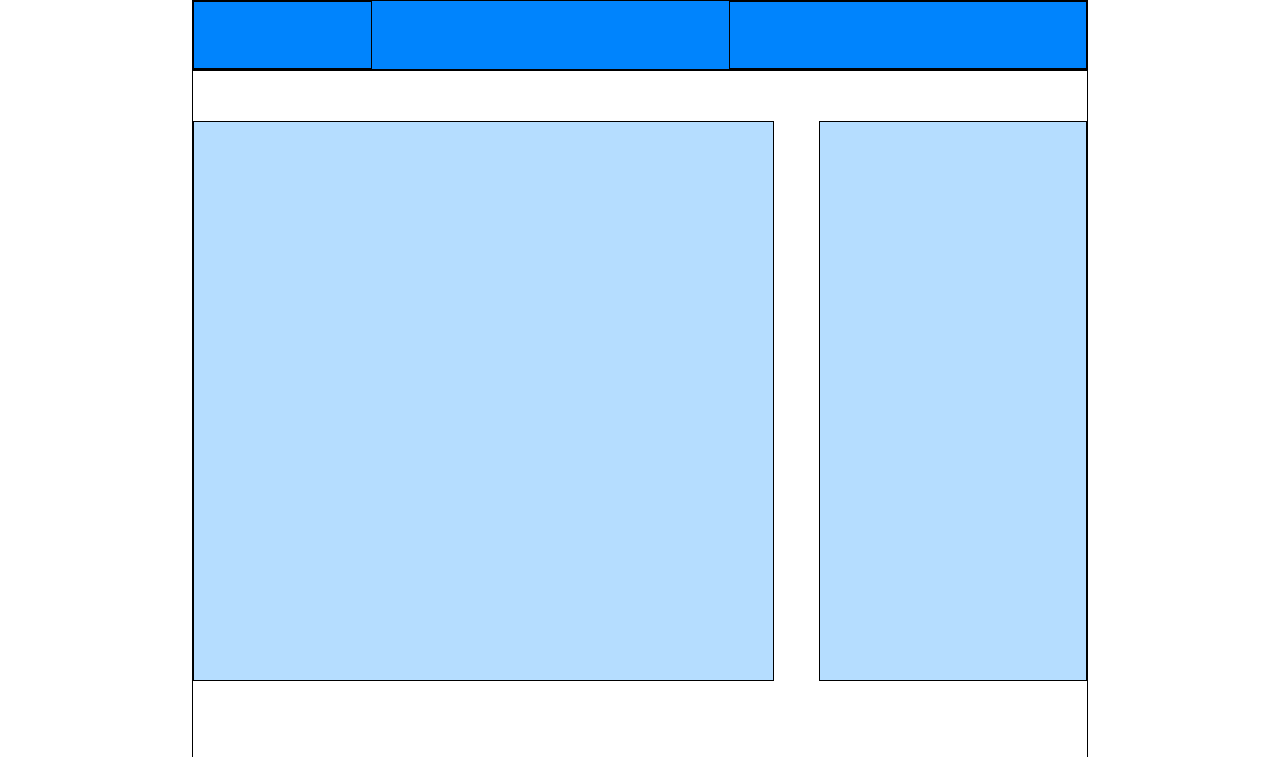
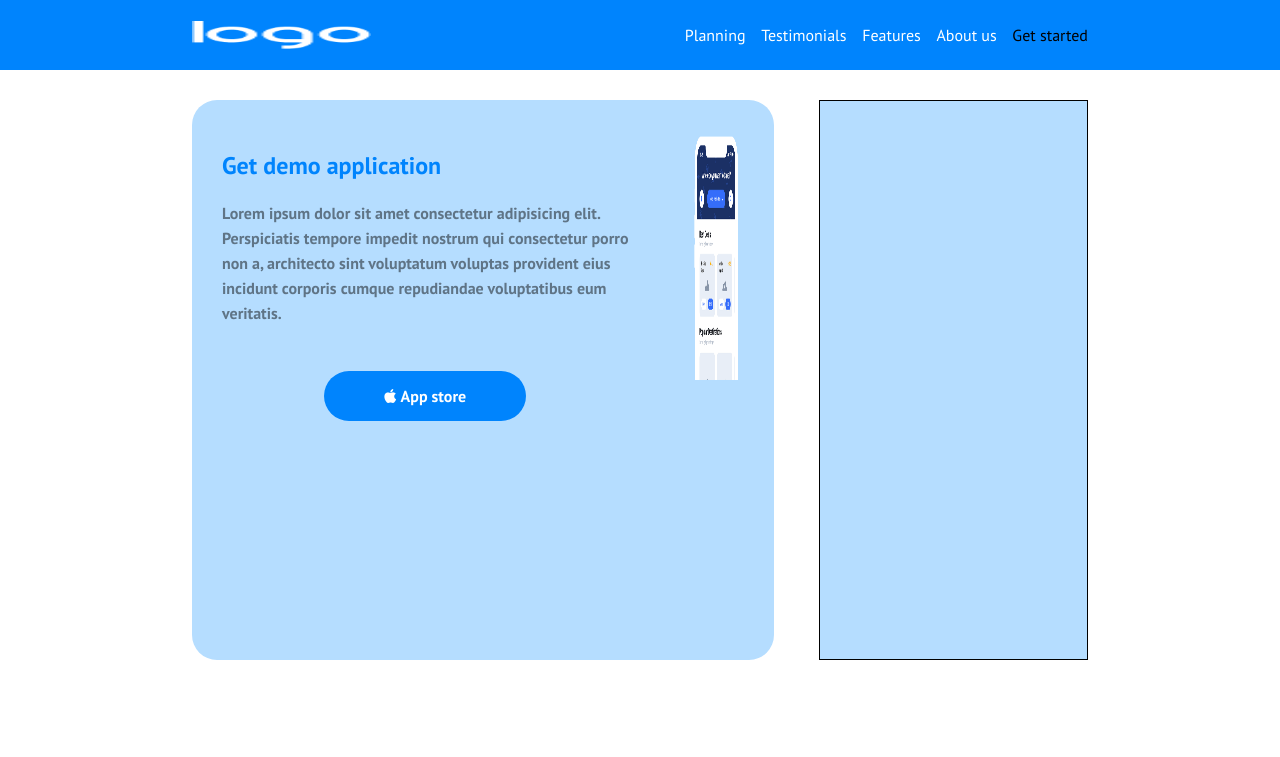
Before and after one commit to saranazli/htmlcss-responsive-layout, a plain HTML site: page index.html in a window 1280 px wide. Shown: the top 757 px of the page. Drawn offline with Linux system fonts and the light colour scheme.

Commit message:
[add] heade and fisrt card in main

```diff
--- a/index.html
+++ b/index.html
@@ -3,22 +3,43 @@
 <head>
   <meta charset="UTF-8">
   <meta name="viewport" content="width=device-width, initial-scale=1.0">
+  <!-- stili  -->
+  <link rel='stylesheet' href='https://cdnjs.cloudflare.com/ajax/libs/font-awesome/6.5.1/css/all.css' integrity='sha512-tx5+1LWHez1QiaXlAyDwzdBTfDjX07GMapQoFTS74wkcPMsI3So0KYmFe6EHZjI8+eSG0ljBlAQc3PQ5BTaZtQ==' crossorigin='anonymous'/>
+  <link rel="preconnect" href="https://fonts.googleapis.com">
+  <link rel="preconnect" href="https://fonts.gstatic.com" crossorigin>
+  <link href="https://fonts.googleapis.com/css2?family=PT+Sans:ital,wght@0,400;0,700;1,400;1,700&display=swap" rel="stylesheet">
   <link rel="stylesheet" href="./style/main.css">
   <title>Responsive</title>
 </head>
 <body>
   <header class="d-flex center">
 
-    <section class="header conteiner d-flex center space-between debug">
+    <section class="header conteiner d-flex center space-between">
 
-      <div class="logo debug">
-        <!-- logo  -->
+      <div class="logo d-flex a-i-center">
+        <img class="logo-img" src="./img/logo.png" alt="logo">
       </div>
-      <menu class="burger debug">
-        <!-- burger -->
+      <menu class="burger d-flex a-i-center">
+        <i class="fa-solid fa-bars"></i>
       </menu>
-      <nav class="nav debug">
-        <!-- nav  -->
+      <nav class="nav">
+        <ul class="d-flex center space-between">
+          <li class="nav-li">
+            Planning
+          </li>
+          <li class="nav-li">
+            Testimonials
+          </li>
+          <li class="nav-li">
+            Features
+          </li>
+          <li class="nav-li">
+            About us
+          </li>
+          <li class="nav-li">
+            <a class="btn border-r" href="#"> Get started</a>
+          </li>
+        </ul>
       </nav>
 
     </section>
@@ -30,13 +51,35 @@
 
     <section class="d-flex center">
 
-      <section class="demo-section conteiner debug">
+      <section class="demo-section conteiner">
 
-        <div class="row">
-          <div class="big-card m-b m-t debug">
-            <!-- Demo app  -->
+        <div class="row d-flex-l f-wrap-w-l">
+
+          <div class="big-card d-flex-l m-b m-t border-r">
+
+            <div class="big-text">
+              <h3 class="b">Get demo application</h3>
+              <p class="demo-p b">
+                Lorem ipsum dolor sit amet consectetur adipisicing elit. Perspiciatis tempore impedit nostrum qui consectetur porro non a, architecto sint voluptatum voluptas provident eius incidunt corporis cumque repudiandae voluptatibus eum veritatis.
+              </p>
+              <div class="demo-btn">
+                <a class="blue-btn border-r" href="#">
+                  <i class="fa-brands fa-apple"></i>
+                  <span class="b">App store</span>
+                </a>
+              </div>
+
+            </div>
+
+            <div class="big-img">
+              <img src="./img/phone.png" alt="phone">
+            </div>
+
           </div>
+
           <div class="small-card medium m-b debug">
+
+
 
           </div>
         </div>
@@ -107,7 +150,7 @@
         <div class="with-us-title m-t m-b debug">
           <!-- title -->
         </div>
-        <div class="row-with-us">
+        <div class="row-with-us d-flex-l j-c-center-l f-wrap-w-l ">
           <div class="with-us-cards m-b  debug">
 
           </div>
@@ -135,7 +178,7 @@
     <!-- about us -->
     <section class="d-flex center">
 
-      <section class="about-us conteiner">
+      <section class="about-us d-flex-l conteiner">
 
         <div class="about-us-text m-t m-b debug">
 
--- a/style/main.css
+++ b/style/main.css
@@ -1,13 +1,23 @@
+/*custom proprieties */
+
 :root{
+  --header-color:rgba(0,132,253,255);
+  --text-grey: rgba(95,116,134,255);
   --card-color: rgba(181,221,255,255);
   --bg-coloured-section: rgba(151,146,228,255);
   --footer-bg-color:rgba(51,51,51,255);
+
 }
+
+/* reset */
 
 *{
   margin: 0;
   padding: 0;
   box-sizing: border-box;
+  font-family: "PT Sans", sans-serif;
+  font-weight: 400;
+  font-style: normal;
 }
 
 /*utilities*/
@@ -37,6 +47,10 @@
   height: 100%;
 }
 
+.row{
+  width: 100%;
+  height: 100%;
+}
 .coloured-section{
   background-color: var(--bg-coloured-section);
 }
@@ -49,49 +63,130 @@
   margin-bottom: 50px;
 }
 
+.b{
+  font-weight: bold;
+}
+
+li{
+  list-style: none;
+}
+
+.border-r{
+  border-radius: 25px;
+}
+
+.a-i-center{
+  align-items: center;
+}
+
+img{
+  width: 100%;
+  height: 100%;
+}
+
+a{
+  text-decoration: none;
+  color: black;
+}
+
 /* HEADER */
 
 header{
+  width: 100%;
   height: 70px;
+  background-color: var(--header-color);
+  position: fixed;
+  top: 0;
 }
 
+main{
+  margin-top: 50px;
+}
 section.header{
-  background-color: rgba(0,132,253,255);
-  position: fixed;
-  z-index: 999;
   max-height: 70px;
 }
 
 .logo{
-  width: 40%;
   height: 100%;
+}
+
+.logo-img{
+  height: 40%;
 }
 
 .burger{
   width: 30%;
   height: 100%;
+  color: white;
+  justify-content: end;
+  font-size: 1.5rem;
 }
 
 .nav{
   display: none;
 }
 
-.row{
+.nav-li{
+  color: white;
+}
+
+ul{
+  width: 100%;
   height: 100%;
-  width: 100%;
+  font-size: 1rem;
 }
+
+a.btn-heder{
+  background-color: white;
+  padding: 5px;
+}
+
 /* MAIN */
 
  /*first, demo section */
 
 .big-card{
-  height: 500px;
+  height: 700px;
   background-color: var(--card-color);
 }
 
 .small-card{
   height: 350px;
   background-color: var(--card-color);
+}
+
+div.big-text,
+div.big-img{
+  height: 50%;
+  margin: 0 auto;
+  padding: 30px;
+  padding-bottom: 0;
+}
+
+
+h3{
+  color: var(--header-color);
+  padding-top: 20px;
+  font-size: 1.5rem;
+}
+
+p.demo-p{
+  color: var(--text-grey);
+  padding: 20px 0;
+  line-height: 25px;
+}
+
+.demo-btn{
+  padding-top: 40px;
+  text-align: center;
+  width: 100%;
+}
+
+.blue-btn{
+  color: white;
+  background-color: var(--header-color);
+  padding: 15px 60px;
+  border-radius: 25px;
 }
 
  /*strategic planning*/
@@ -165,11 +260,22 @@ section.get-started{
   /*tablet*/
 
 @media screen and (min-width:768px) {
+  /*general*/
+
+  .d-flex-l{
+    display: flex;
+  }
+
+  .j-c-center-l{
+    justify-content: center;
+  }
+
+  .f-wrap-w-l{
+    flex-wrap: wrap;
+  }
 
   /*demo setion*/
   .row{
-    display: flex;
-    flex-wrap: wrap;
     justify-content: space-between;
   }
   .big-card{
@@ -195,11 +301,7 @@ section.get-started{
   }
 
   /*with us */
-  .row-with-us{
-    display: flex;
-    justify-content: center;
-    flex-wrap: wrap;
-  }
+
   .with-us-cards{
     width: 40%;
     margin-left: 10px;
@@ -207,10 +309,7 @@ section.get-started{
   }
 
   /*about us */
-  .about-us{
-    display: flex;
-    justify-content: center;
-  }
+
   .about-us-text{
     width: 60%;
   }
@@ -237,7 +336,7 @@ section.get-started{
   }
   .nav{
     display: block;
-    width: 40%;
+    width: 45%;
     height: 100%
   }
 
```
Also changed, not shown: img/about.jpg (added), img/logo.png (added), img/phone.png (added), img/planning1.png (added), img/planning2.png (added), img/testimonial1.jpg (added), img/testimonial2.jpg (added), img/testimonial3.jpg (added).
